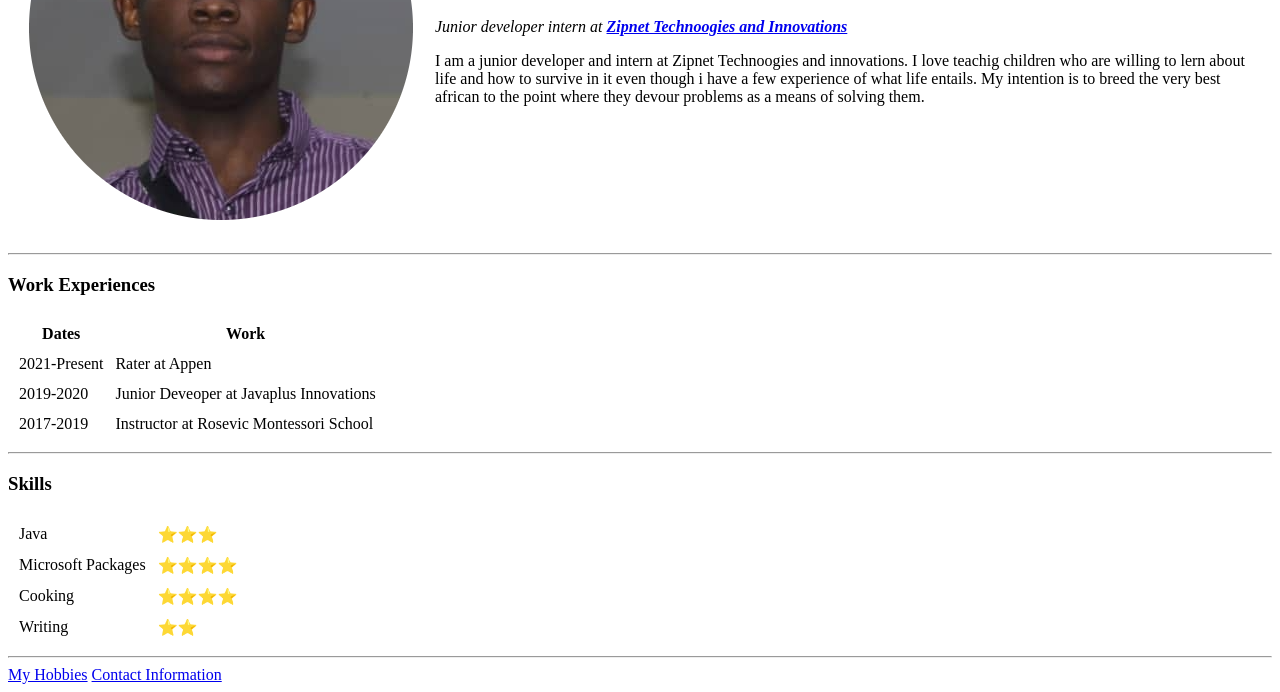
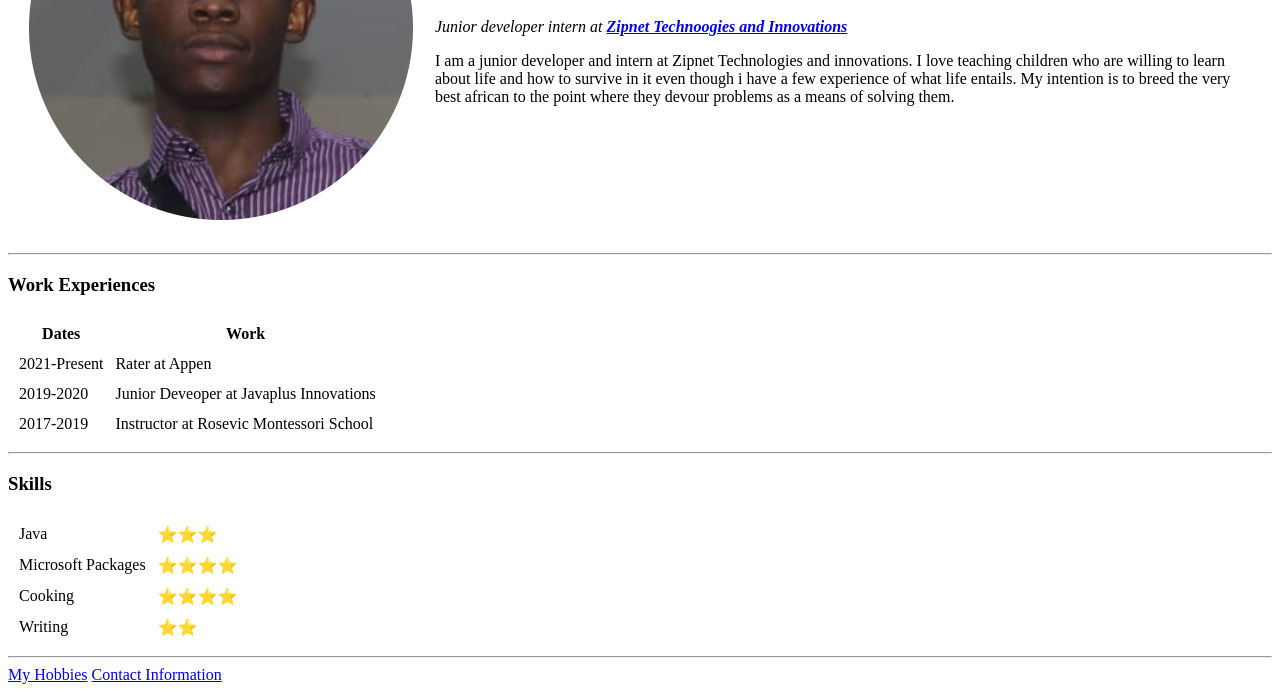
Before and after one commit to enikevictor/CV, a plain HTML site: page index.html in a window 1280 px wide. Shown: the part 193-885 px from the top of the page. Drawn offline with Linux system fonts and the light colour scheme.

Commit message:
Update index.html

```diff
--- a/index.html
+++ b/index.html
@@ -13,7 +13,7 @@
       <td>
         <h1>Enike Victor OShoriamhe</h1>
         <p><em>Junior developer intern at <strong><a href="http://zipnet.ng/">Zipnet Technoogies and Innovations</a></strong></em></p>
-        <p>I am a junior developer and intern at Zipnet Technoogies and innovations. I love teachig children who are willing to lern about life and how to survive in it even though i have a few experience of what life entails. My intention is to
+        <p>I am a junior developer and intern at Zipnet Technologies and innovations. I love teaching children who are willing to learn about life and how to survive in it even though i have a few experience of what life entails. My intention is to
           breed the
           very best african to the point where they devour problems as a means of solving them.</p>
       </td>
```
